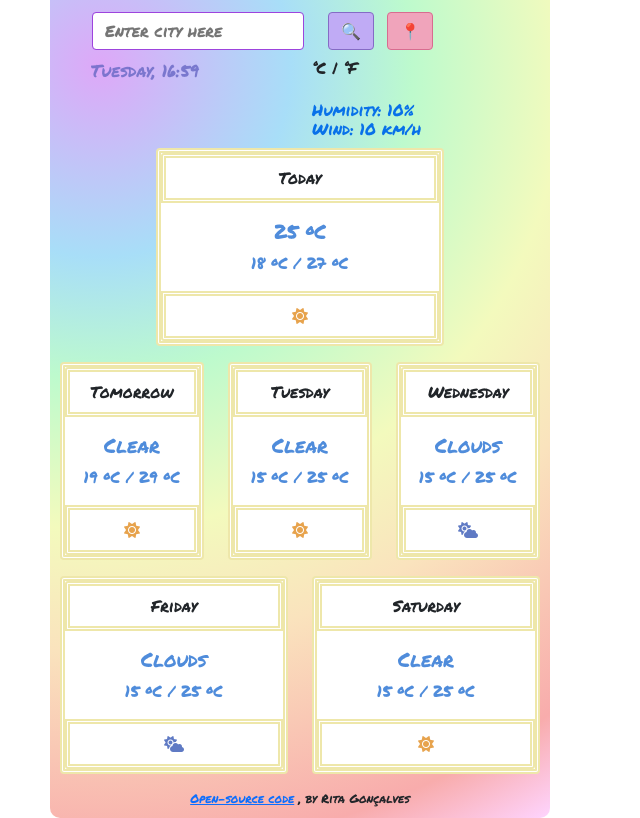
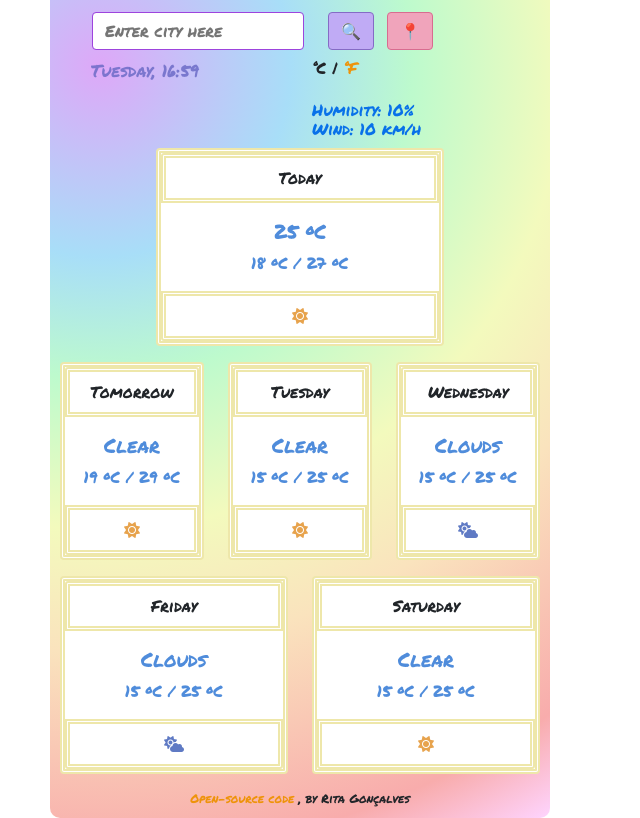
Before and after one commit to ritaipg/weather-app-hub, a website built with Parcel: page index.html in a window 1280 px wide. Shown: the part 122-940 px from the top of the page, without its empty margins (0-640 px from the left). Built offline with nearby package versions, Linux system fonts and the light colour scheme; no server answers.

Commit message:
tweak ºF unit css, added link to it on html

```diff
--- a/index.html
+++ b/index.html
@@ -52,7 +52,8 @@
         <div class="col-4">
           <div class="clearfix temperature">
             <div class="float-right">
-              <strong id="temp"></strong><span class="units"> °C | °F</span>
+              <strong id="temp"></strong
+              ><span class="units"> °C | <a href="#">°F</a></span>
             </div>
           </div>
           <ul>
--- a/src/styles.css
+++ b/src/styles.css
@@ -150,6 +150,12 @@ i.cloudy {
   font-size: 16px;
   top: -10px;
 }
+
+a {
+  color: #ee930a;
+  text-decoration: none;
+}
+
 ul {
   list-style-type: none;
   display: block;
```
